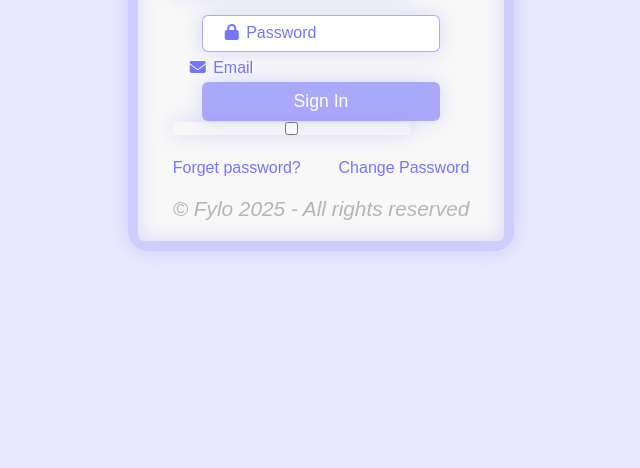
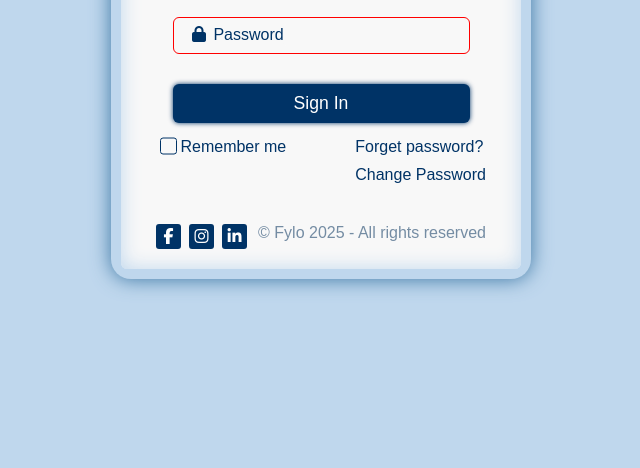
Before and after one commit to ziad-eid/Modern-Sign-page, a plain HTML site: page index.html in a window 1280 px wide. Shown: the part 332-800 px from the top of the page, without its empty margins (319-959 px from the left). Drawn offline with Linux system fonts and the light colour scheme; a web font is replaced by a local one.

Commit message:
Update style.css

```diff
--- a/css/style.css
+++ b/css/style.css
@@ -9,7 +9,7 @@ body{
     align-items: center;
     min-height: 100vh;
     height: auto;
-    background-color: rgba(117, 117, 252, 0.158);
+    background-color: #BFD7ED;
     font-family: 'Big Shoulders', sans-serif;
 }
 main{
@@ -17,63 +17,78 @@ main{
     border-radius: 6px;
     position: relative;
     padding: 20px 35px;
-    box-shadow: 0 0 20px rgba(117, 117, 252, 0.247) inset;
+    box-shadow: 0 0 20px #BFD7ED inset;
+    width: 400px;
 }
 main::before{
     position: absolute;
     content: '';
     width: calc(100% + 20px);
     height: calc(100% + 20px);
-    background-color: rgba(117, 117, 252, 0.247);
+    background-color: #BFD7ED;
     z-index: -1;
     left: -10px;
     top: -10px;
     border-radius: 20px;
-    box-shadow: 0 0 20px rgba(117, 117, 252, 0.247);
+    box-shadow: 0 0 20px #3975a3;
 }
 main h1{
-    color: rgb(117, 117, 252);
+    color: #003366;
     text-align: center;
     margin-top: 5px;
-    font-style: italic;
+    margin-bottom: 30px;
 }
-main .user{
-    position: relative;
-    margin: 30px 0 20px;
-    display: flex;
-    justify-content: center;
-}
-main input{
-    width: 80%;
-    padding: 15px 15px 5px;
-    border: 1px solid rgba(117, 117, 252, 0.596);
-    box-shadow: 0 0 20px rgba(117, 117, 252, 0.247);
-    border-radius: 6px;
-    outline: none;
-}
-main label{
-    position: absolute;
-    left: 52px;
-    top: 50%;
-    transform: translateY(-50%);
-    color: rgb(117, 117, 252);
-    transition: .5s;
-    cursor: pointer;
-}
-main input:focus + label,
-main input:not(:placeholder-shown) + label {
-  font-size: 12px;
-  top: 10px;
-  color: rgb(112, 112, 141);
-}
-
+main .email,
 main .pass{
     position: relative;
     margin: 20px 0;
     display: flex;
     justify-content: center;
 }
-main label i{
+main input[type="email"],
+main input[type="password"]{
+    width: 90%;
+    padding: 15px 15px 5px;
+    border: 1px solid #668aad;
+    border-radius: 6px;
+    outline: none;
+    background-color: rgb(248, 248, 248);
+}
+main .email input:invalid,
+main .pass input:invalid{
+    border: 1px solid #ff0000;
+}
+main .email input:valid,
+main .pass input:valid{
+    border: 1px solid #05bd05;
+}
+main .email label,
+main .pass label{
+    position: absolute;
+    left: 33px;
+    top: 50%;
+    transform: translateY(-50%);
+    color: #003366;
+    transition: .5s;
+    cursor: pointer;
+    border: 3px solid rgb(248, 248, 248);
+    background-color: rgb(248, 248, 248);
+    border-radius: 5px;
+}
+main .email input:focus+ label,
+main input:not(:placeholder-shown) + label {
+    font-size: 14px;
+    top: 0;
+    color: #3975a3;
+}
+main .pass input:focus+ label,
+main input:not(:placeholder-shown) + label {
+    font-size: 14px;
+    top: 0;
+    color: #3975a3;
+}
+main .email label i,
+main .pass label i{
     margin-right: 3px;
 }
 main .sign{
@@ -83,31 +98,76 @@ main .sign{
     position: relative;
 }
 main input[type="submit"]{
-    width: 80%;
+    width: 90%;
     padding: 9px;
     border: none;
-    background-color: rgba(117, 117, 252, 0.596);
+    background-color: #003366;
     border-radius: 6px;
-    box-shadow: 0 0 20px rgba(117, 117, 252, 0.247);
+    box-shadow: 0 0 5px #003366;
     color: #fff;
     font-weight: 500;
     font-size: 1.1em;
     cursor: pointer;
+    transition: .5s;
 }
 main input[type="submit"]:hover{
-    background-color: rgb(117, 117, 252);
-    box-shadow: 0 0 20px rgba(117, 117, 252, 0.247) inset;
-    transition: .3s;
+    background-color: #BFD7ED;
+    color: #003366;
+    font-weight: 600;
 }
-main .pass-forgot{
+main .info{
     display: flex;
     justify-content: space-between;
-    margin-top: 20px;
+    margin-top: 15px;
+}
+main .info .checkbox [type="checkbox"]{
+    appearance: none;
+}
+main .info .checkbox .check{
+    font-size: 16px;
+    color: #003366;
+    padding-left: 20px;
+    cursor: pointer;
+    position: relative;
+}
+main .info .checkbox .check::before{
+    position: absolute;
+    content: '';
+    left: 0;
+    top: 50%;
+    transform: translateY(-50%);
+    border: 1px solid #003366;
+    width: 15px;
+    height: 15px;
+    border-radius: 3px;
+}
+main .info .checkbox .check::after{
+    position: absolute;
+    content: '\f00c';
+    font-family: 'fontawesome';
+    left: 0;
+    top: 1px;
+    font-size: 11px;
+    color: #fff;
+    background-color: #003366;
+    width: 17px;
+    height: 17px;
+    border-radius: 3px;
+    display: flex;
+    justify-content: center;
+    align-items: center;
+    transform: scale(0);
+    transition: .2s;
+}
+main .info .checkbox [type="checkbox"]:checked + .check::after{
+    transform: scale(1)
 }
 main .pass-forgot a{
-    color: rgb(117, 117, 252);
+    color: #003366;
     text-decoration: none;
     position: relative;
+    display: block;
+    margin-bottom: 10px;
 }
 main .pass-forgot a::before{
     position: absolute;
@@ -117,7 +177,7 @@ main .pass-forgot a::before{
     height: 1px;
     width: 0;
     transition: .5s;
-    background-color: rgb(136, 136, 243);
+    background-color: #003366;
     opacity: .2;
 }
 main .pass-forgot a:hover::before{
@@ -126,12 +186,57 @@ main .pass-forgot a:hover::before{
     right: auto;
     opacity: 1;
 }
-main p{
-    text-align: center;
-    margin-top: 20px;
-    font-size: 1.3em;
-    color: rgba(163, 163, 163, 0.795);
-    font-style: italic;
+main .footer{
+    display: flex;
+    justify-content: space-between;
+    margin-top: 30px;
+}
+main .footer p{
+    color: #748ca3;
+}
+main .footer .icons{
+    display: flex;
+    gap: 8px;
+}
+main .footer .icons a{
+    width: 25px;
+    height: 25px;
+    background-color: #003366;
+    border-radius: 3px;
+    position: relative;
+    transition: .3s;
+}
+main .footer .icons a::before{
+    position: absolute;
+    content: '';
+    color: #FFF;
+    left: 50%;
+    top: 50%;
+    transform: translate(-50%, -50%);
+}
+main .footer .icons a:nth-child(1)::before{
+    content: '\f39e';
+    font-family: 'fontawesome';
+}
+main .footer .icons a:nth-child(1):hover{
+    background-color: #3975a3;
+    transform: skew(-10deg);
+}
+main .footer .icons a:nth-child(2)::before{
+    content: '\f16d';
+    font-family: 'fontawesome';
+}
+main .footer .icons a:nth-child(2):hover{
+    background-color: #3975a3;
+    transform: skew(10deg);
+}
+main .footer .icons a:nth-child(3)::before{
+    content: '\f0e1';
+    font-family: 'fontawesome';
+}
+main .footer .icons a:nth-child(3):hover{
+    background-color: #3975a3;
+    transform: skew(-10deg);
 }
 @media (max-width: 767px) {
     main{
@@ -141,10 +246,16 @@ main p{
         font-size: 1.5em;
 
     }
-    main input{
+    main .email input{
         width: 100%;
     }
-    main label{
+    main .pass input{
+        width: 100%;
+    }
+    main .email label{
+        left: 20px;
+    }
+    main .pass label{
         left: 20px;
     }
     main input[type="submit"]{
@@ -153,4 +264,12 @@ main p{
     }
     main p{
         font-size: 1em;
+    }
+    main .footer{
+        flex-direction: column;
+        align-items: center;
+    }
+    main .footer p{
+        margin-top: 10px;
+    }
 }
```
